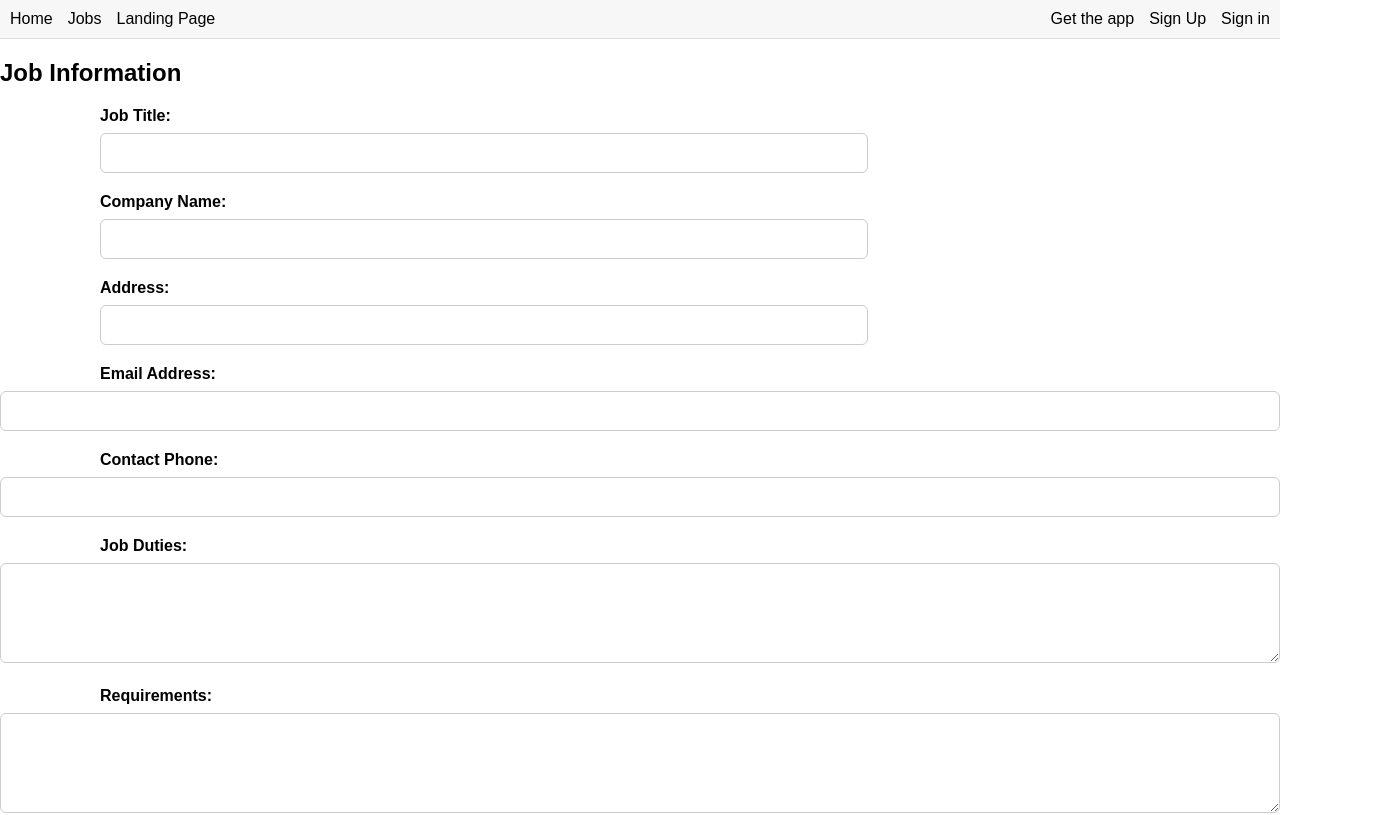
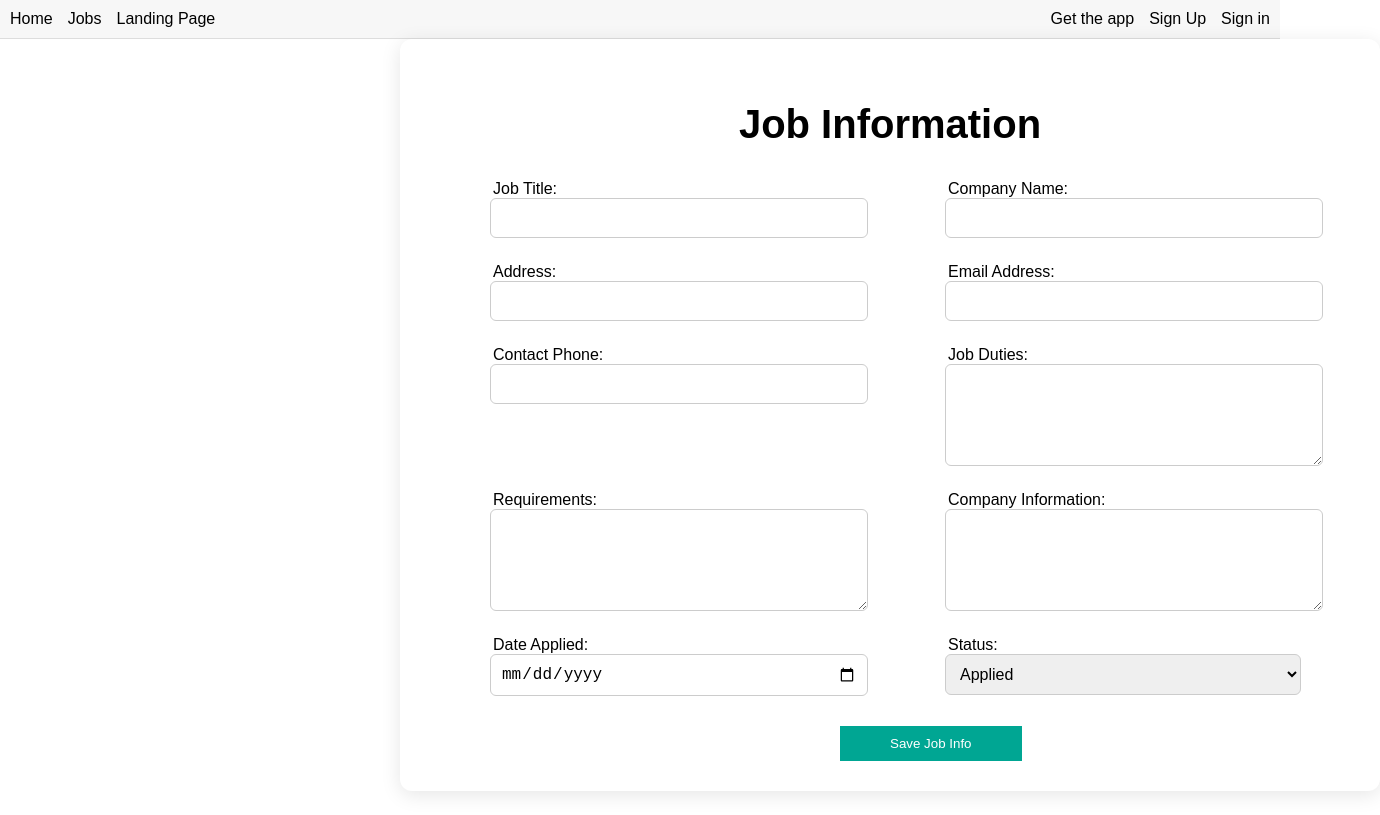
Before and after one commit to Ndima-karabo17/JobApplication-Tracker, a React (Vite) app: page /JobPage in a window 1280 px wide. Shown: the top 815 px of the page, 1380 px wide, since content can reach past the window. Built offline with nearby package versions, Linux system fonts and the light colour scheme.

Commit message:
Update Styles.css
I styled the Registration and Login page more better

```diff
--- a/src/Styles.css
+++ b/src/Styles.css
@@ -74,9 +74,8 @@ form div {
   margin-bottom: 15px;
 }
 
-input[type="text"],
-input[type="password"] {
-  width: 60%;
+.user-name{
+  width: 70%;
   padding: 8px;
   margin-left: 100px;
    padding: 10px;
@@ -200,39 +199,66 @@ button:hover {
   width: 100px;
   cursor: pointer;
 }
-
-/*Job page*/
-form div {
-  margin-bottom: 20px;
+/*Job Page style*/
+.card-infor{
+    background-color: white;
+  padding: 30px 40px;
+  border-radius: 12px;
+  box-shadow: 0 4px 20px rgba(0, 0, 0, 0.1);
+  width: 900px;
+  margin-left: 400px;
 }
 
-label {
-  display: block;
-  margin-bottom: 8px;
-  font-weight: bold;
+.job-label{
+ margin-left: 53px;
+}
+.input-field{
+   width: 80%;
+  padding: 8px;
+  margin-left: 50px;
+   padding: 10px;
+  font-size: 16px;
+  border: 1px solid #ccc;
+  border-radius: 6px;
+  transition: border-color 0.3s ease;
+
+}
+.information{
+     width: 80%;
+  height: 10vh;
+  margin-left: 50px;
+   padding: 10px;
+  font-size: 16px;
+  border: 1px solid #ccc;
+  border-radius: 6px;
+  transition: border-color 0.3s ease;
+}
+.form-grid {
+  display: grid;
+  grid-template-columns: 1fr 1fr;
+  column-gap: 10px;
+  row-gap: 10px;
 }
 
-.input-field,
-textarea {
-  width: 100%;
-  padding: 10px 12px;
-  border: 1px solid #ccc;
-  border-radius: 6px;
-  font-size: 1rem;
-  box-sizing: border-box;
+.form-grid > div {
+  display: flex;
+  flex-direction: column;
 }
-
-textarea {
-  min-height: 100px;
-  resize: vertical;
+.card-infor > h2{
+  text-align: center;
+  font-size: 40px;
 }
 /*Pages that have links style*/
 a {
   text-decoration: none;
   color: inherit;
+  font-size: 16px;
 }
 
 a:hover {
   color: #1363d2;
   text-decoration:underline;
 }
+
+
+/*Home Page style */
```
